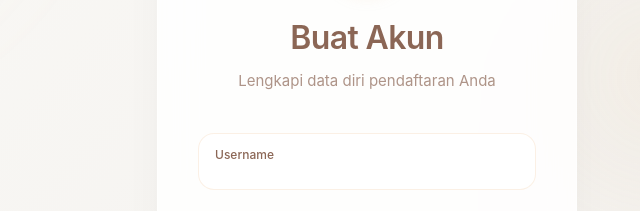
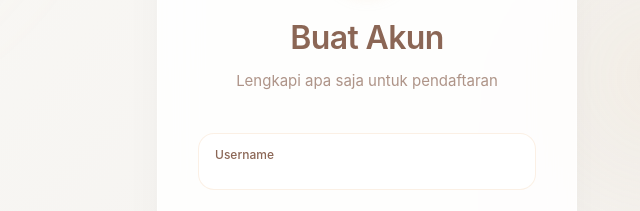
Before and after one commit to improblematicle/improperimproblematicly-, a plain HTML site: page login/register.html in a window 1280 px wide. Shown: the part 159-370 px from the top of the page, 273-913 px from the left. Drawn offline with Linux system fonts and the light colour scheme; a script that the page names is missing.

Commit message:
Update registration subtitle text

```diff
--- a/login/register.html
+++ b/login/register.html
@@ -36,7 +36,7 @@
                     </div>
                 </div>
                 <h1 class="comfort-title">Buat Akun</h1>
-                <p class="gentle-subtitle">Lengkapi data diri pendaftaran Anda</p>
+                <p class="gentle-subtitle">Lengkapi apa saja untuk pendaftaran</p>
             </div>
 
             <div id="alertBox" style="display: none; color: #ef4444; text-align: center; margin-bottom: 15px; font-size: 14px;"></div>
```
